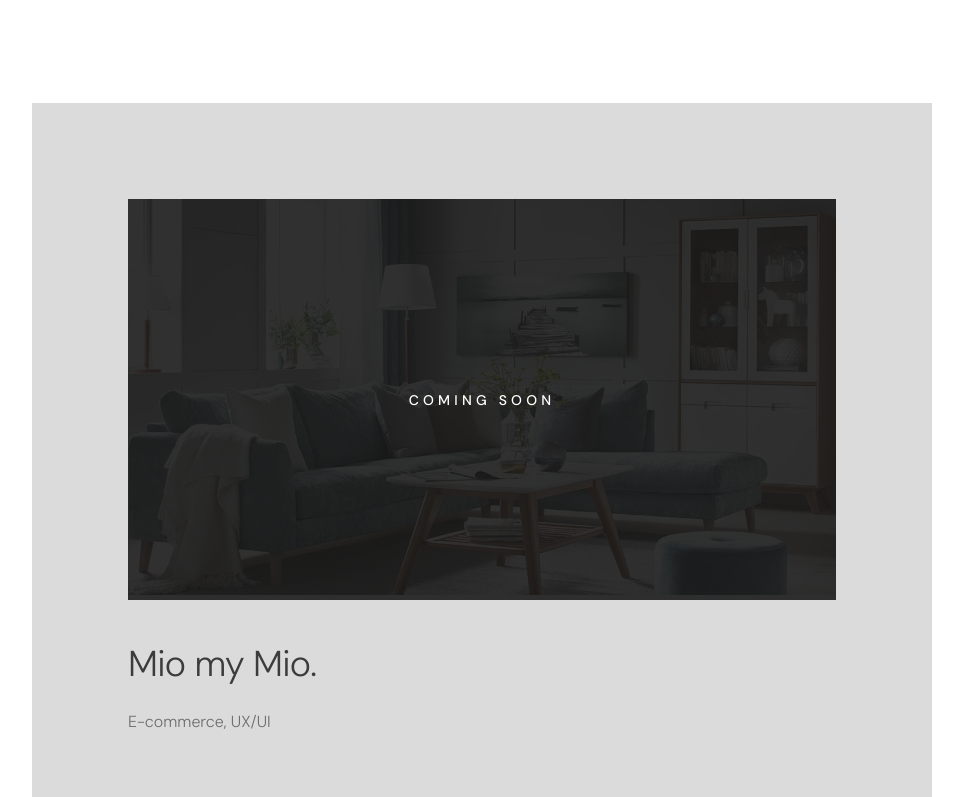
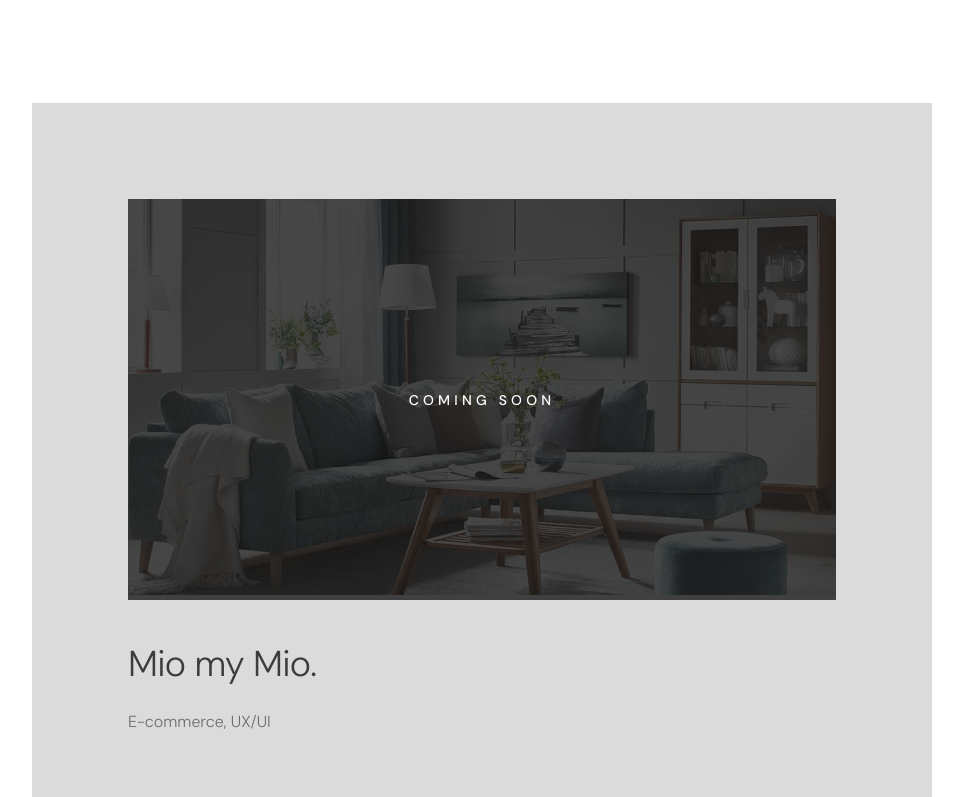
Before and after one commit to erikblomqvist/david-portfolio, a Next.js app: page / in a window 1280 px wide. Shown: the part 4015-4812 px from the top of the page, without its empty margins (308-1271 px from the left). Built offline with nearby package versions, Linux system fonts and the light colour scheme.

Commit message:
Designing for consistency is coming soon

```diff
--- a/src/app/page.js
+++ b/src/app/page.js
@@ -28,7 +28,7 @@ export const cases = [
         id: 'design-system',
         img: '/images/cases/designsystem/thumbnail.jpg',
         heading: 'Designing for <strong>consistency</strong>.',
-        url: '/case/design-system',
+        url: null,
         tags: ['Product design'],
         className: 'w:1/2'
     },
@@ -38,7 +38,7 @@ export const cases = [
         heading: 'Mio my Mio.',
         url: null,
         tags: ['E-commerce, UX/UI'],
-        className: 'w:3/4'
+        className: 'w:3/4',
     }
 ]
 
--- a/src/app/page.module.css
+++ b/src/app/page.module.css
@@ -296,7 +296,7 @@
         z-index: 2;
         inset: 0;
 
-        background-color: #1a1a1ae5;
+        background-color: rgba(26,26,26,0.8);
 
         letter-spacing: 0.3em;
         font-size: 0.875rem;
```
